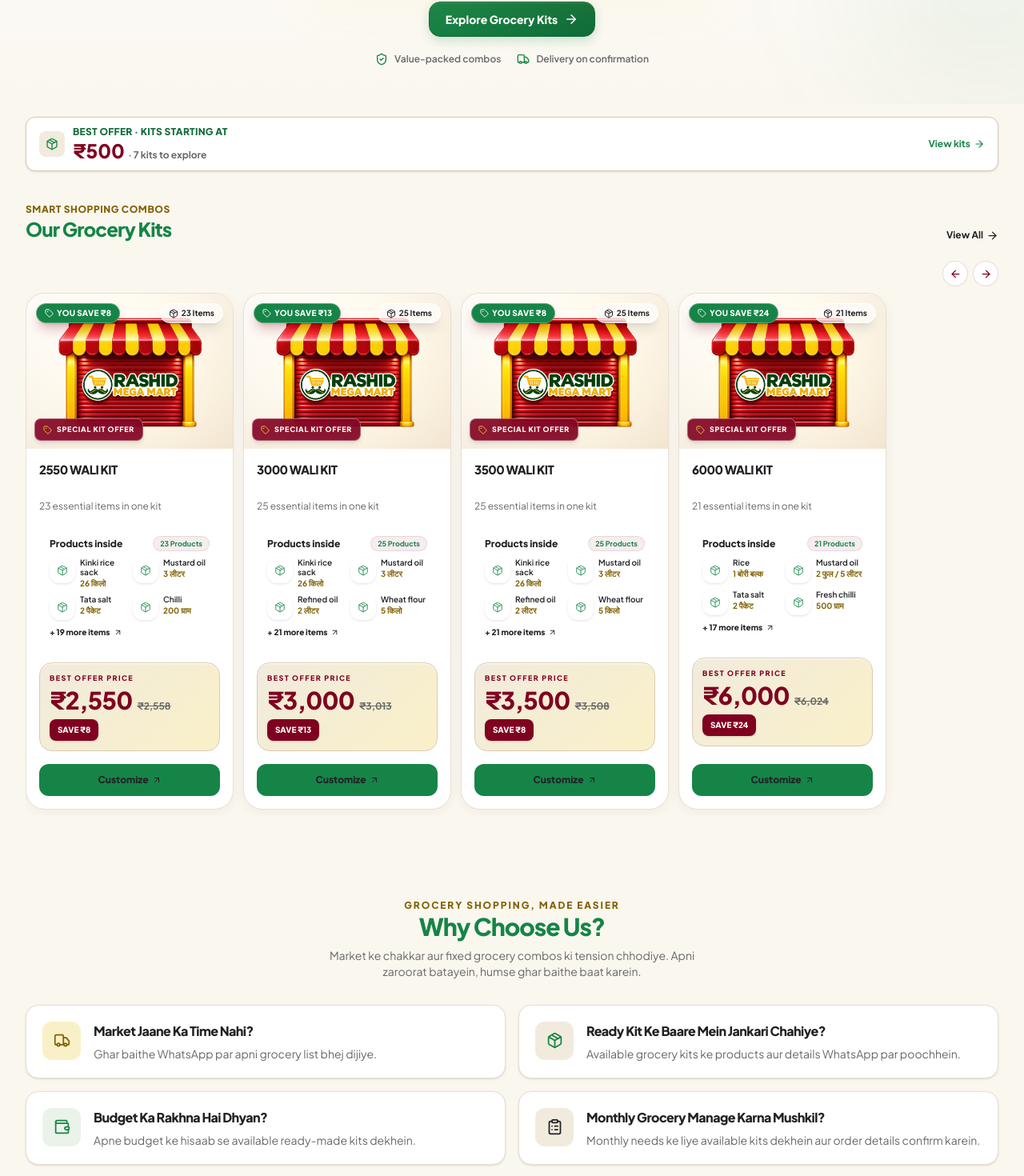
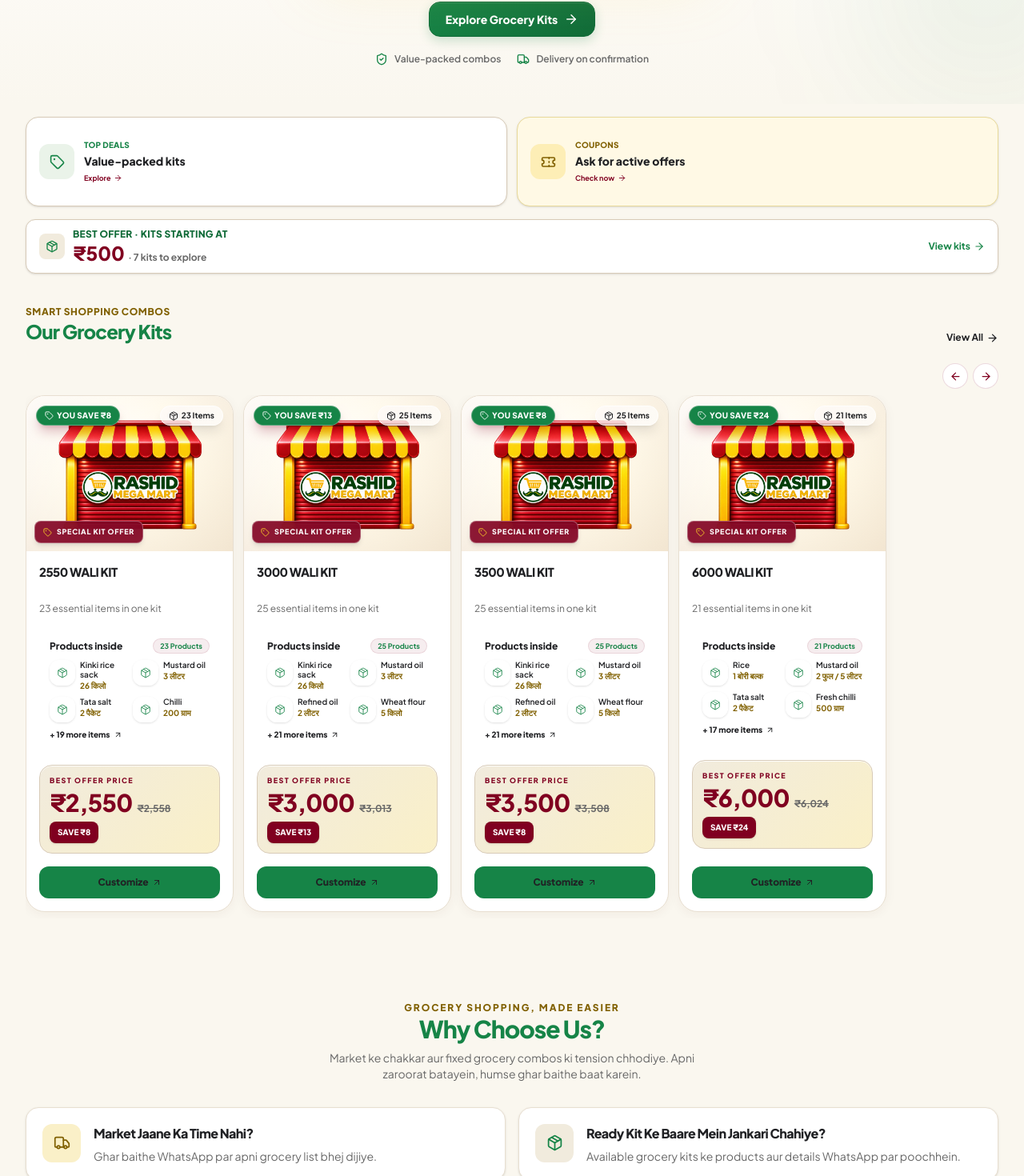
Before and after one commit to NoorTechnologies/rashidmegamartv0.1, a Next.js app: page / in a window 1280 px wide. Shown: the part 796-2266 px from the top of the page at 80% size. Built offline with nearby package versions, Linux system fonts and the light colour scheme.

Commit message:
Add prominent Deals and Coupons shopping shortcuts

```diff
--- a/src/app/page.tsx
+++ b/src/app/page.tsx
@@ -1,6 +1,6 @@
 import Image from "next/image";
 import Link from "next/link";
-import { ArrowRight, ShieldCheck, Truck, MessageCircle, Package, Wallet, ClipboardList } from "lucide-react";
+import { ArrowRight, ShieldCheck, Truck, MessageCircle, Package, Wallet, ClipboardList, Tag, Ticket } from "lucide-react";
 import Footer from "@/components/Footer";
 import FeaturedKitsCarousel from "@/components/FeaturedKitsCarousel";
 import { kits } from "@/data/kits";
@@ -15,7 +15,7 @@ export default function HomePage() {
 
   return (
     <main className="min-h-screen w-full overflow-x-clip bg-[#FAF7EF]">
-      <section className="relative overflow-hidden bg-gradient-to-b from-[#F1EBDD] via-white to-[#FAF7EF] px-3 pb-9 pt-6 text-[#202124] sm:px-5 sm:pb-12 sm:pt-10">
+      <section data-reveal className="relative overflow-hidden bg-gradient-to-b from-[#F1EBDD] via-white to-[#FAF7EF] px-3 pb-9 pt-6 text-[#202124] sm:px-5 sm:pb-12 sm:pt-10">
         <div className="pointer-events-none absolute -left-24 top-10 h-64 w-64 rounded-full bg-[#F7C928]/15 blur-[90px]" />
         <div className="pointer-events-none absolute -right-24 bottom-0 h-72 w-72 rounded-full bg-[#168447]/[0.07] blur-[90px]" />
         <div className="relative mx-auto flex w-full max-w-7xl flex-col items-center text-center">
@@ -47,6 +47,17 @@ export default function HomePage() {
         </div>
       </section>
 
+      <section className="mx-auto grid w-full max-w-7xl grid-cols-2 gap-2.5 px-3 pt-4 min-[480px]:gap-3 min-[480px]:px-5 md:px-6 lg:px-8" data-reveal-group>
+        <Link href="/deals" data-reveal-item className="group flex min-h-[92px] items-center gap-2.5 rounded-2xl border border-[#D8CBB8] bg-white p-3 shadow-sm transition hover:-translate-y-0.5 hover:shadow-md sm:min-h-[112px] sm:gap-3 sm:p-4">
+          <span className="flex size-9 shrink-0 items-center justify-center rounded-xl bg-[#EAF3E9] text-[#168447] sm:size-11"><Tag size={19} /></span>
+          <span className="min-w-0"><span className="block text-[9px] font-black uppercase tracking-wide text-[#168447] sm:text-[10px]">Top Deals</span><span className="mt-1 block text-xs font-extrabold leading-tight text-[#202124] sm:text-sm">Value-packed kits</span><span className="mt-1 inline-flex items-center gap-1 text-[9px] font-bold text-[#800020]">Explore <ArrowRight size={11} /></span></span>
+        </Link>
+        <Link href="/coupons" data-reveal-item className="group flex min-h-[92px] items-center gap-2.5 rounded-2xl border border-[#E8D99A] bg-[#FFF9E5] p-3 shadow-sm transition hover:-translate-y-0.5 hover:shadow-md sm:min-h-[112px] sm:gap-3 sm:p-4">
+          <span className="flex size-9 shrink-0 items-center justify-center rounded-xl bg-[#F7C928]/25 text-[#806000] sm:size-11"><Ticket size={19} /></span>
+          <span className="min-w-0"><span className="block text-[9px] font-black uppercase tracking-wide text-[#806000] sm:text-[10px]">Coupons</span><span className="mt-1 block text-xs font-extrabold leading-tight text-[#202124] sm:text-sm">Ask for active offers</span><span className="mt-1 inline-flex items-center gap-1 text-[9px] font-bold text-[#800020]">Check now <ArrowRight size={11} /></span></span>
+        </Link>
+      </section>
+
       {startingPrice !== null && (
         <section className="mx-auto w-full max-w-7xl px-3 pt-3 min-[480px]:px-5 sm:pt-4 md:px-6 lg:px-8" aria-label="Grocery kit starting price">
           <Link
@@ -69,7 +80,7 @@ export default function HomePage() {
         </section>
       )}
 
-      <section className="mx-auto w-full max-w-7xl px-3 pb-10 pt-7 min-[480px]:px-5 sm:pb-14 sm:pt-10 md:px-6 lg:px-8">
+      <section data-reveal className="mx-auto w-full max-w-7xl px-3 pb-10 pt-7 min-[480px]:px-5 sm:pb-14 sm:pt-10 md:px-6 lg:px-8">
         <div className="mb-5 flex items-end justify-between gap-3 sm:mb-6">
           <div>
             <p className="text-[10px] font-extrabold uppercase tracking-wider text-[#806000] sm:text-xs">Smart shopping combos</p>
@@ -87,7 +98,7 @@ export default function HomePage() {
         )}
       </section>
 
-      <section className="mx-auto w-full max-w-7xl px-3 py-8 min-[480px]:px-5 sm:py-12 md:px-6 lg:px-8">
+      <section data-reveal className="mx-auto w-full max-w-7xl px-3 py-8 min-[480px]:px-5 sm:py-12 md:px-6 lg:px-8">
         <div className="mx-auto mb-6 max-w-2xl text-center sm:mb-8">
           <p className="text-[10px] font-extrabold uppercase tracking-[0.16em] text-[#806000] sm:text-xs">Grocery Shopping, Made Easier</p>
           <h2 className="mt-2 text-2xl font-black tracking-tight text-[#168447] sm:text-3xl">Why Choose Us?</h2>
```
